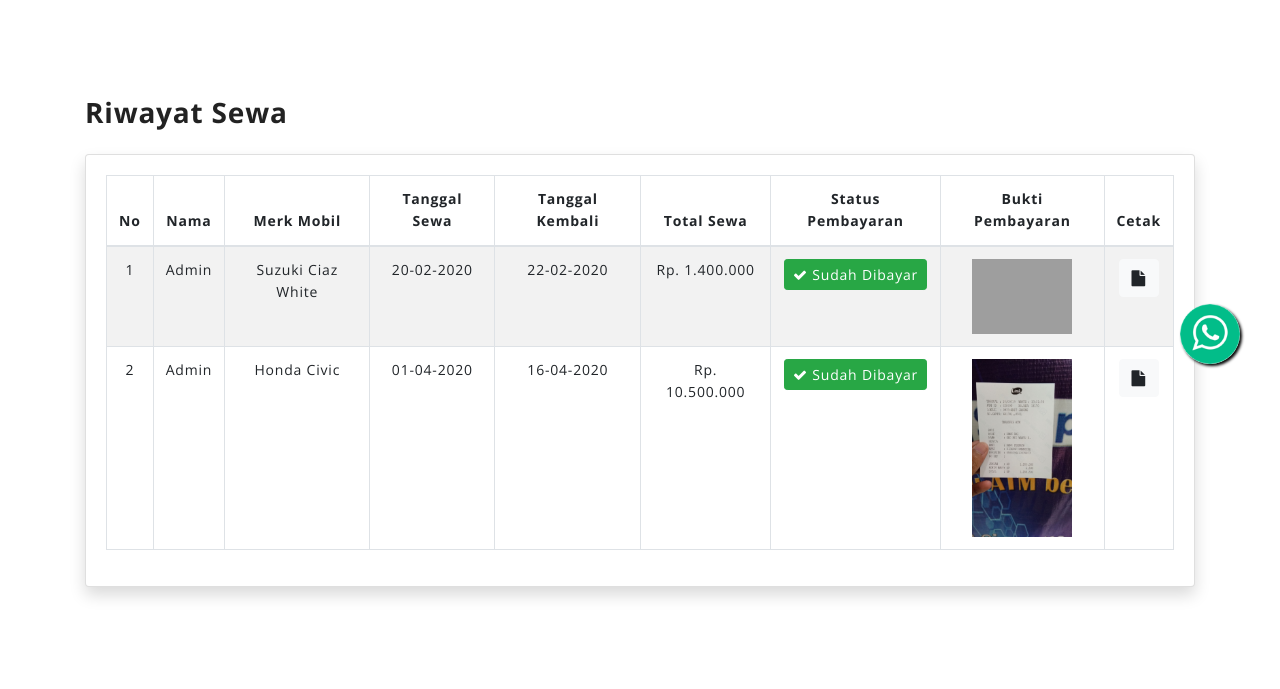
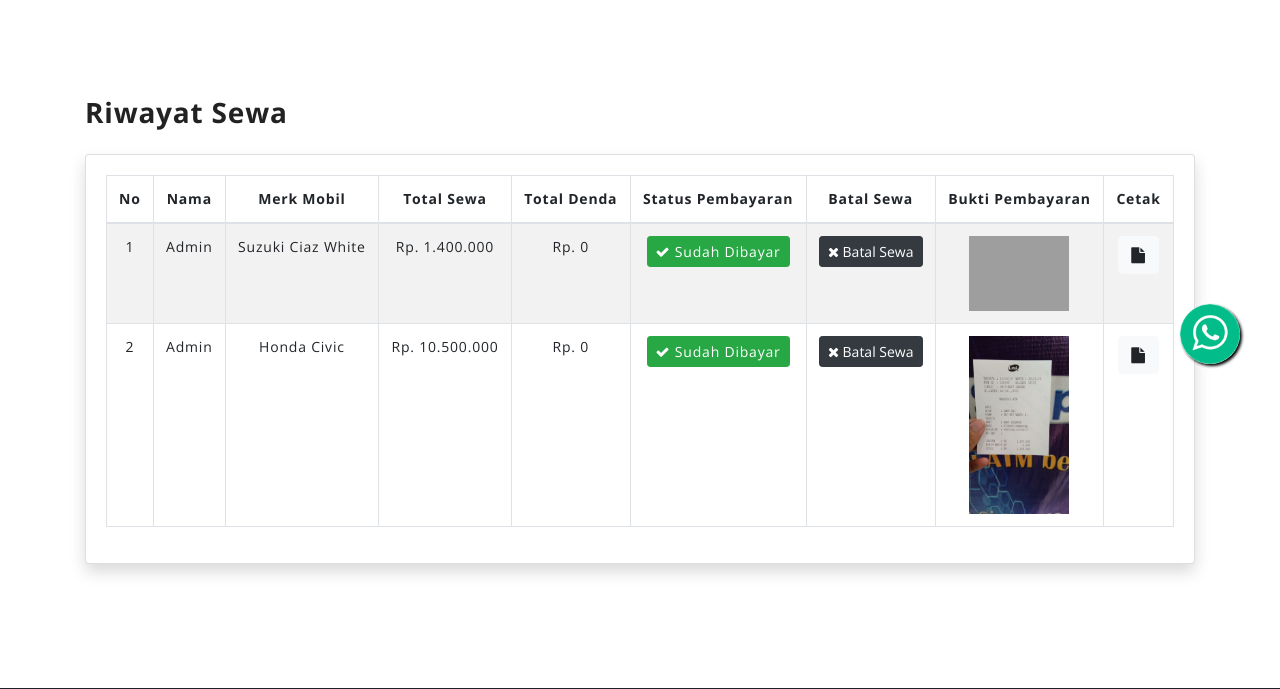
Before and after one commit to rezarinaldi/rentbil, a CodeIgniter app: page /rentbil/customer/rental/riwayat_sewa in a window 1280 px wide. Shown: the part 396-1085 px from the top of the page. Run offline with CodeIgniter, Linux system fonts and the light colour scheme; a user stored in the database is signed in; data comes from the database, SQL or seed files in the repository; some libraries are stand-ins or nearby versions; grey boxes are pictures that could not be loaded.

Commit message:
InsyaaAllah fix dah ini.. rehat dulu :'

```diff
--- a/application/controllers/customer/Rental.php
+++ b/application/controllers/customer/Rental.php
@@ -168,6 +168,34 @@ class Rental extends CI_Controller
         echo "<script>window.location='" . base_url('customer/rental/riwayat_sewa') . "';</script>";
     }
 
+    public function batal_sewa($id)
+    {
+        check_not_login();
+
+        $where = array('id_transaksi' => $id);
+        $data = $this->transaksi_model->get_where($where, 'transaksi')->row();
+
+        $where2 = array('id_mobil' => $data->id_mobil);
+
+        $data2 = array('status_mobil' => '1');
+
+        $data = array(
+            'status' => '0',
+            'status_pembayaran' => '3'
+        );
+
+        $this->transaksi_model->edit_data('mobil', $data2, $where2);
+        $this->transaksi_model->edit_data('transaksi', $data, $where);
+
+        $this->session->set_flashdata('pesan', '
+        <div class="alert alert-success alert-dismissible fade show" role="alert">
+        Penyewaan Berhasil Dibatalkan
+        <button transaksi="button" class="close" data-dismiss="alert" aria-label="Close">
+        <span aria-hidden="true">&times;</span>
+        </button></div>');
+        redirect('customer/rental/riwayat_sewa');
+    }
+
     public function tentang_kami()
     {
         $data['title'] = 'Tentang Kami';
--- a/application/models/Transaksi_model.php
+++ b/application/models/Transaksi_model.php
@@ -23,6 +23,11 @@ class transaksi_model extends CI_Model
         $this->db->where('status_mobil', 1);
         $query = $this->db->get($table);
         return $query;
+    }
+
+    public function get_where($where, $table)
+    {
+        return $this->db->get_where($table, $where);
     }
 
     public function insert_data($data, $table)
--- a/application/views/customer/riwayat_sewa.php
+++ b/application/views/customer/riwayat_sewa.php
@@ -31,10 +31,10 @@
                                     <th>No</th>
                                     <th>Nama</th>
                                     <th>Merk Mobil</th>
-                                    <th>Tanggal Sewa</th>
-                                    <th>Tanggal Kembali</th>
                                     <th>Total Sewa</th>
+                                    <th>Total Denda</th>
                                     <th>Status Pembayaran</th>
+                                    <th>Batal Sewa</th>
                                     <th>Bukti Pembayaran</th>
                                     <th>Cetak</th>
                                 </tr>
@@ -47,9 +47,8 @@
                                         <td><?= $no++ ?></td>
                                         <td><?= $ts->nama ?></td>
                                         <td><?= $ts->merk ?></td>
-                                        <td><?= IndonesiaTgl($ts->tanggal_sewa) ?></td>
-                                        <td><?= IndonesiaTgl($ts->tanggal_kembali) ?></td>
                                         <td><?= format_rupiah($ts->total_sewa) ?></td>
+                                        <td><?= format_rupiah($ts->total_denda) ?></td>
                                         <td>
                                             <?php if (($ts->status_pembayaran) == 0) { ?>
                                                 <span class='btn btn-sm btn-danger'><i class="fa fa-times"></i> Belum Dibayar</span>
@@ -59,6 +58,15 @@
                                                 <span class='btn btn-sm btn-success'><i class="fa fa-check"></i> Sudah Dibayar</span>
                                             <?php } else { ?>
                                                 <span class='btn btn-sm btn-dark'><i class="fa fa-times"></i> Batal</span>
+                                            <?php } ?>
+                                        </td>
+                                        <td>
+                                            <?php if ($ts->status == 1) { ?>
+                                                <a href="<?= base_url('customer/rental/batal_sewa/') . $ts->id_transaksi ?>" onclick="return confirm('Yakin ingin membatalkan sewa?')" class="btn btn-sm btn-dark"><i class="fa fa-times"></i> Batal Sewa</a>
+                                            <?php } elseif ($ts->status == 2 || $ts->status == 0) { ?>
+                                                <button type="button" class="btn btn-sm btn-dark" data-toggle="modal" data-target="#batal">
+                                                    <i class="fa fa-times"></i> Batal Sewa
+                                                </button>
                                             <?php } ?>
                                         </td>
                                         <td>
@@ -121,3 +129,26 @@
 </div>
 
 <!--== Modal Konfirmasi Pembayaran End ==-->
+
+<!--== Modal Batal Penyewaan Start ==-->
+
+<div class="modal fade" id="batal" tabindex="-1" role="dialog" aria-hidden="true">
+    <div class="modal-dialog" role="document">
+        <div class="modal-content">
+            <div class="modal-header">
+                <h5 class="modal-title">Informasi Batal Transaksi</h5>
+                <button type="button" class="close" data-dismiss="modal" aria-label="Close">
+                    <span aria-hidden="true">&times;</span>
+                </button>
+            </div>
+            <div class="modal-body">
+                Maaf, transaksi ini telah selesai atau telah dibatalkan :)
+            </div>
+            <div class="modal-footer">
+                <button type="button" class="btn btn-sm btn-success" data-dismiss="modal"><i class="fa fa-check"></i> Oke</button>
+            </div>
+        </div>
+    </div>
+</div>
+
+<!--== Modal Batal Penyewaan End ==-->
--- a/database/rentalmobil.sql
+++ b/database/rentalmobil.sql
@@ -3,7 +3,7 @@
 -- https://www.phpmyadmin.net/
 --
 -- Host: 127.0.0.1
--- Waktu pembuatan: 07 Bulan Mei 2020 pada 20.54
+-- Waktu pembuatan: 07 Bulan Mei 2020 pada 22.29
 -- Versi server: 10.4.8-MariaDB
 -- Versi PHP: 7.3.10
 
@@ -81,7 +81,7 @@ CREATE TABLE `pesan` (
 INSERT INTO `pesan` (`id_pesan`, `id_user`, `subjek`, `isi_pesan`, `tgl_posting`, `status`) VALUES
 (1, 2, 'Salam', 'Bismillah.. Assalamu\'alaikum akhy :)', '2020-04-09 11:36:01', 0),
 (2, 4, 'Salam', 'Bismillah.. Assalamu\'alaikum, anta sehat? :)', '2020-04-09 12:05:23', 1),
-(3, 6, 'Batal Penyewaan', 'Bismillah.. Assalamu\'alaikum.. kak tolong batalkan penyewaan saya. Terima kasih :)', '2020-05-05 02:19:44', 1);
+(3, 6, 'Batal Sewa', 'Bismillah.. Assalamu\'alaikum.. Maaf ya kak saya batalkan penyewaannya hihi..', '2020-05-05 02:19:44', 0);
 
 -- --------------------------------------------------------
 
```
Also changed, not shown: application/controllers/admin/Transaksi.php (+9 -9 lines).
